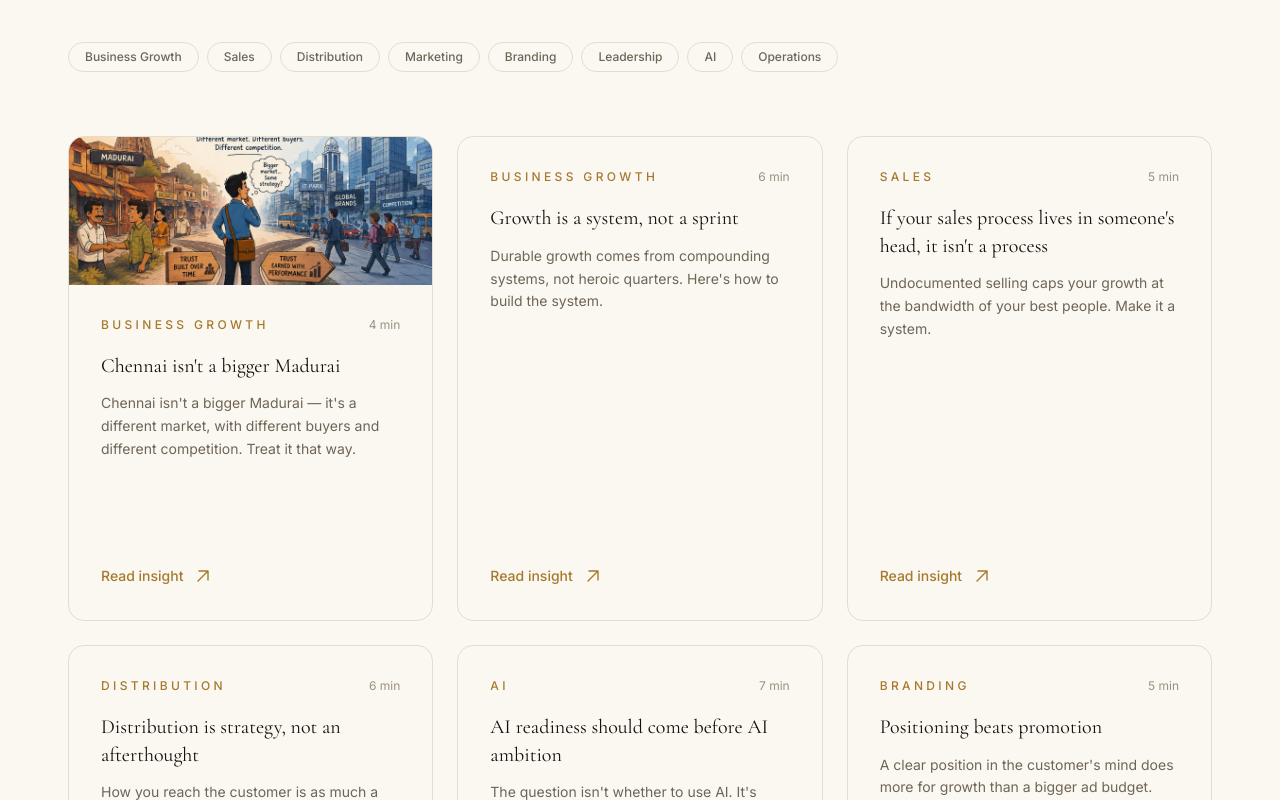
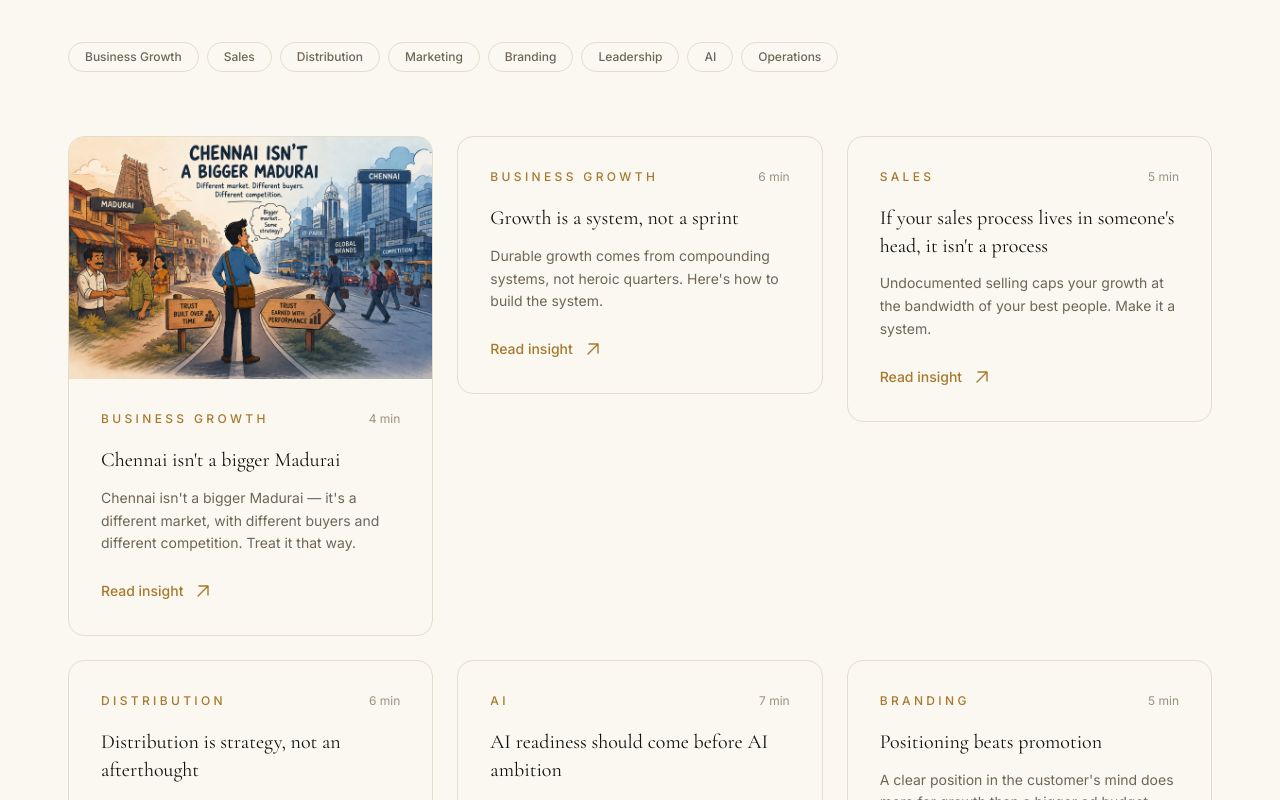
Before and after one commit to madhumitaganeshkumar123-ship-it/cupnsaucer, a Next.js app: page /insights in a window 1280 px wide. Shown: the part 460-1260 px from the top of the page. Built offline with nearby package versions, Linux system fonts and the light colour scheme.

Commit message:
Fix card image crop and empty gap

```diff
--- a/src/app/insights/page.tsx
+++ b/src/app/insights/page.tsx
@@ -39,7 +39,7 @@ export default function InsightsPage() {
       </section>
 
       <section className="pb-24 lg:pb-32">
-        <Container className="grid gap-6 md:grid-cols-2 lg:grid-cols-3">
+        <Container className="grid items-start gap-6 md:grid-cols-2 lg:grid-cols-3">
           {insights.map((post, i) => (
             <Reveal as="article" key={post.slug} delay={i * 0.05}>
               <Link
@@ -47,7 +47,7 @@ export default function InsightsPage() {
                 className="group flex h-full flex-col overflow-hidden rounded-2xl border border-line bg-cream transition-all duration-300 ease-smooth hover:border-gold/40 hover:shadow-[0_18px_50px_-30px_rgba(20,17,12,0.35)]"
               >
                 {post.image && (
-                  <div className="relative aspect-[16/10] w-full overflow-hidden">
+                  <div className="relative aspect-[3/2] w-full overflow-hidden">
                     <Image
                       src={post.image}
                       alt={post.title}
@@ -63,7 +63,7 @@ export default function InsightsPage() {
                   <span className="text-xs text-taupe-light">{post.readMinutes} min</span>
                 </div>
                 <h2 className="mt-5 text-xl leading-snug text-ink">{post.title}</h2>
-                <p className="mt-3 flex-1 text-sm leading-relaxed text-taupe">{post.excerpt}</p>
+                <p className="mt-3 text-sm leading-relaxed text-taupe">{post.excerpt}</p>
                 <span className="mt-6 inline-flex items-center gap-2 text-sm font-medium text-gold">
                   Read insight
                   <ArrowUpRight className="h-4 w-4 transition-transform group-hover:translate-x-0.5 group-hover:-translate-y-0.5" />
```
